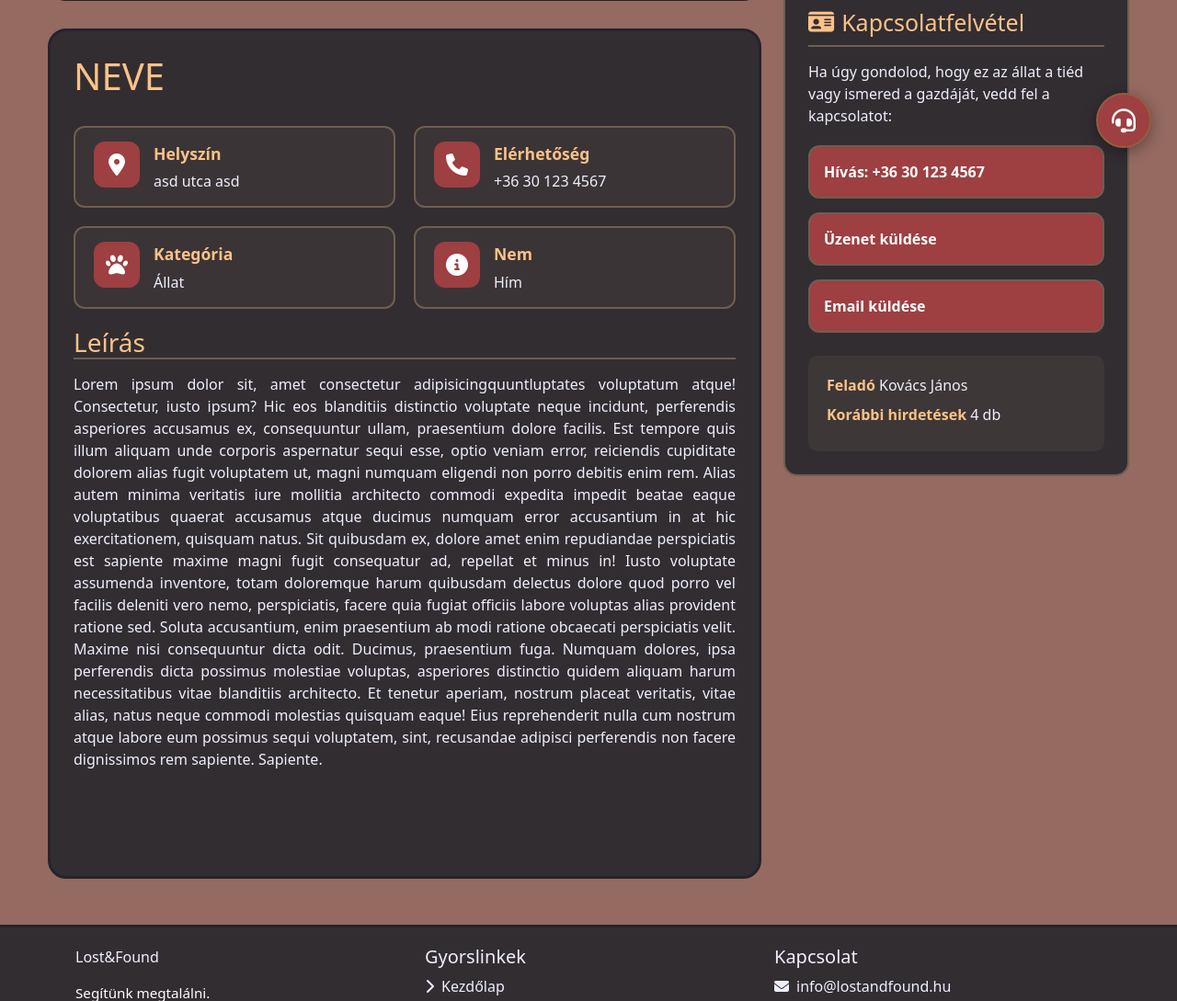
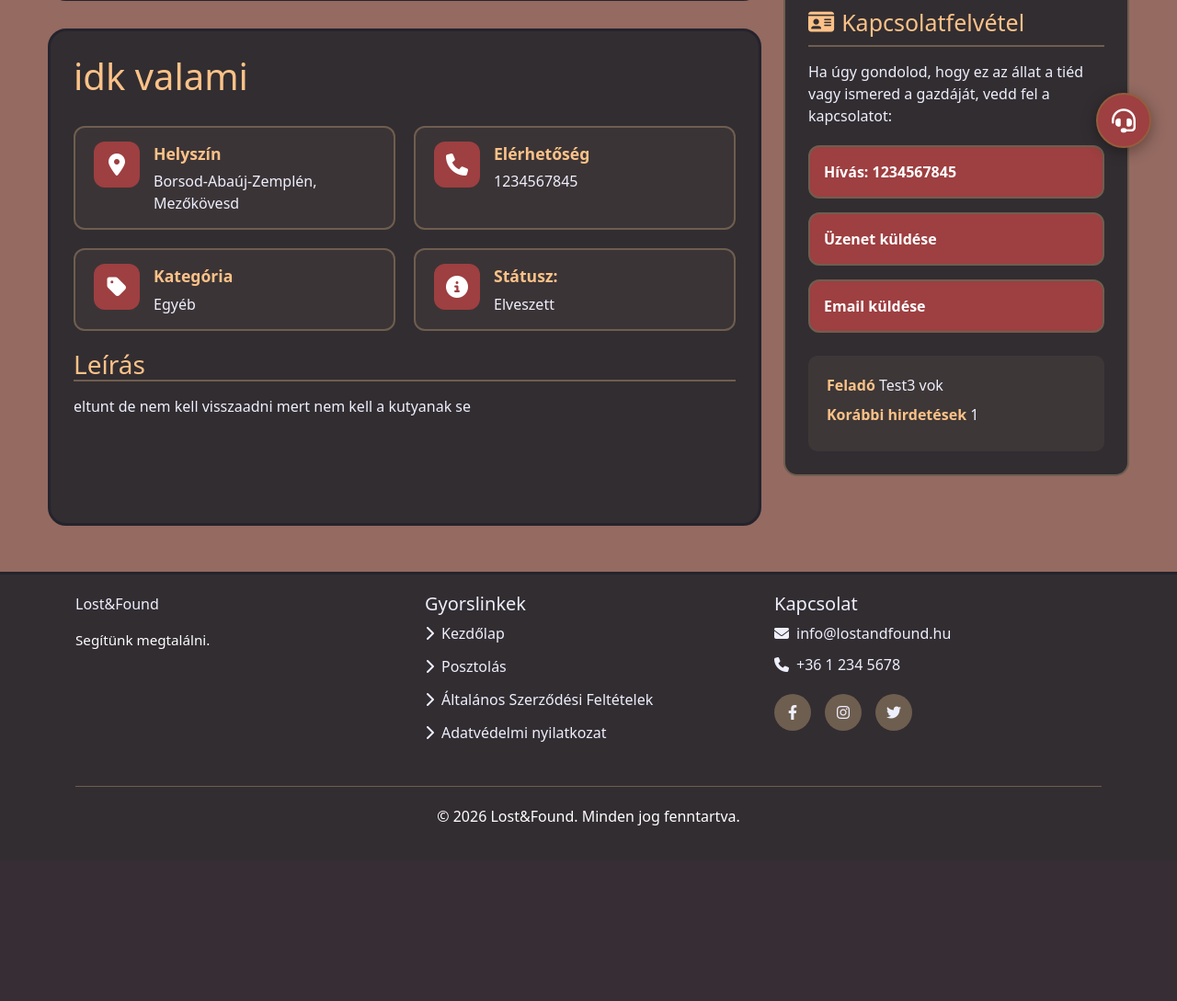
Before and after one commit to NagyRekaLaura/elveszett-targyak, a Flask app: page /post in a window 1280 px wide. Shown: the part 611-1700 px from the top of the page at 92% size. After the commit the page ends 1509 px from the top, so only its background shows below. Run offline with Flask 3, Linux system fonts and the light colour scheme; some libraries are stand-ins or nearby versions.

Commit message:
post view elkeszitve

```diff
--- a/routes/post.py
+++ b/routes/post.py
@@ -81,10 +81,48 @@ def create_post():
     return jsonify({'success': True, 'item_id': item.id})
 
 
-@post_routes.route('/post', defaults={'item_id': None})
+@post_routes.route('/post', defaults={'item_id': 1})
 @post_routes.route('/post/<int:item_id>')
 def post(item_id):
     item = Item.query.get(item_id)
-    #if item is None:
-    #    return redirect(url_for('main.home'))
-    return render_template("post.html", item=item)
+    if item is None:
+        return redirect(url_for('main.home'))
+
+    uploader = User.query.get(item.uploader_id)
+
+    category_name = item.category.name if item.category else "-"
+    category_i18n_map = {
+        'allat': 'animal',
+        'elektronika': 'electronics',
+        'ruhazat': 'clothing',
+        'ekszer': 'jewelry',
+        'dokumentum': 'document',
+        'egyeb': 'other',
+    }
+    category_i18n_key = category_i18n_map.get(category_name.lower()) if category_name != "-" else None
+
+    public_phone = None
+    if uploader and uploader.phone_number and not uploader.phone_number_is_private:
+        public_phone = uploader.phone_number
+
+    public_email = uploader.email if uploader and uploader.email else None
+    contact_value = public_phone or public_email or "-"
+
+    sender_name = "Ismeretlen felhasznalo"
+    if uploader:
+        sender_name = uploader.name or uploader.username
+
+    previous_ads_count = Item.query.filter_by(uploader_id=item.uploader_id).count() if uploader else 0
+
+    return render_template(
+        "post.html",
+        item=item,
+        uploader=uploader,
+        category_name=category_name,
+        category_i18n_key=category_i18n_key,
+        public_phone=public_phone,
+        public_email=public_email,
+        contact_value=contact_value,
+        sender_name=sender_name,
+        previous_ads_count=previous_ads_count,
+    )
--- a/templates/home.html
+++ b/templates/home.html
@@ -127,7 +127,7 @@
 {% set cat_icons = {'allat': 'fa-paw', 'elektronika': 'fa-laptop', 'ruhazat': 'fa-tshirt', 'ekszer': 'fa-gem', 'dokumentum': 'fa-file-alt', 'egyeb': 'fa-gift'} %}
 {% set cat_i18n = {'allat': 'home.categories.animal', 'elektronika': 'home.categories.electronics', 'ruhazat': 'home.categories.clothing', 'ekszer': 'home.categories.jewelry', 'dokumentum': 'home.categories.document', 'egyeb': 'home.categories.other'} %}
 {% set cat_names = {'allat': 'Állat', 'elektronika': 'Elektronika', 'ruhazat': 'Ruházat', 'ekszer': 'Ékszer', 'dokumentum': 'Dokumentum', 'egyeb': 'Egyéb'} %}
-<div class="card mb-3">
+<div class="card mb-3" onclick="window.location = '{{ url_for("post.post", item_id=item.id) }}';">
     <div class="card-image">
         {% if item.attachments %}
         <img src="{{ url_for('static', filename='attachments/' + item.attachments[0].filename) }}" class="card-img-top" alt="{{ item.name }}">
--- a/templates/post.html
+++ b/templates/post.html
@@ -1,5 +1,5 @@
 {% extends "base.html" %}
-
+{% block title %}{{ item.name }}{% endblock %}
 {% block content %}
 
 <div class="container post-container mt-4">
@@ -8,25 +8,26 @@
                 <div class="carousel-container">
                     <div id="carouselExampleIndicators" class="carousel slide">
                         <div class="carousel-indicators">
-                            <button type="button" data-bs-target="#carouselExampleIndicators" data-bs-slide-to="0"
-                                class="active" aria-current="true" aria-label="Slide 1"></button>
-                            <button type="button" data-bs-target="#carouselExampleIndicators" data-bs-slide-to="1"
-                                aria-label="Slide 2"></button>
-                            <button type="button" data-bs-target="#carouselExampleIndicators" data-bs-slide-to="2"
-                                aria-label="Slide 3"></button>
+                            {% for i in item.attachments %}
+                            <button type="button" data-bs-target="#carouselExampleIndicators" data-bs-slide-to="{{ loop.index0 }}"
+                               {% if loop.first %}class="active" aria-current="true"{% endif %} aria-label="Slide {{ loop.index }}">
+                            </button>
+                            {% endfor %}
                         </div>
+
                         <div class="carousel-inner">
-                            <div class="carousel-item active">
-                                <img src="https://upload.wikimedia.org/wikipedia/commons/thumb/4/4d/Cat_November_2010-1a.jpg/960px-Cat_November_2010-1a.jpg"
+                            {% for i in item.attachments %}
+                            <div class="carousel-item
+                             {% if loop.first %}
+                             active
+
+                             {% endif %}
+                             ">
+                                <img src="{{ url_for('static', filename='attachments/' + i.filename) }}"
                                     class="d-block w-100" alt="Cat">
                             </div>
-                            <div class="carousel-item">
-                                <img src="{{ url_for('static', filename='attachments/cat.jpg') }}" class="d-block w-100" alt="Cat">
-                            </div>
-                            <div class="carousel-item">
-                                <img src="https://static.vecteezy.com/system/resources/thumbnails/002/098/203/small/silver-tabby-cat-sitting-on-green-background-free-photo.jpg"
-                                    class="d-block w-100" alt="Cat">
-                            </div>
+                            {% endfor %}
+
                         </div>
                         <button class="carousel-control-prev" type="button" data-bs-target="#carouselExampleIndicators"
                             data-bs-slide="prev">
@@ -42,7 +43,7 @@
                 </div>
 
                 <div class="post-content">
-                    <h2>NEVE</h2>
+                    <h2>{{ item.name }}</h2>
                     <div class="post-details">
                         <div class="detail-card">
                             <div class="info-icon">
@@ -50,7 +51,7 @@
                             </div>
                             <div class="detail-content">
                                 <strong data-i18n="post.location">Helyszín:</strong>
-                                <p class="location">asd utca asd</p>
+                                <p class="location">{{ item.location }}</p>
                             </div>
                         </div>
                         <div class="detail-card">
@@ -59,28 +60,43 @@
                             </div>
                             <div class="detail-content">
                                 <strong data-i18n="post.contact">Elérhetőség:</strong>
-                                <p class="contact">+36 30 123 4567</p>
+                                <p class="contact">{{ contact_value }}</p>
                             </div>
                         </div>
                         <div class="detail-card">
                             <div class="info-icon">
-                                <i class="fas fa-paw"></i>
+                                <i class="fas
+                                {% if category_name == 'allat' %}
+                                fa-paw
+                                {% elif category_name == 'elektronika' %}
+                                fa-laptop
+                                {% elif category_name == 'ruhazat' %}
+                                fa-tshirt
+                                {% elif category_name == 'ekszer' %}
+                                fa-gem
+                                {% elif category_name == 'dokumentum' %}
+                                fa-file-alt
+                                {% else %}
+                                fa-tag
+                                {% endif %}
+                                "></i>
                             </div>
                             <div class="detail-content">
                                 <strong data-i18n="post.category">Kategória:</strong>
-                                <p data-i18n="home.categories.animal">Állat</p>
+                                <p {% if category_i18n_key %}data-i18n="home.categories.{{ category_i18n_key }}"{% endif %}>{{ category_name }}</p>
                             </div>
                         </div>
-                        <!-- Csak állatnál -->
+                        {% if item.type %}
                         <div class="detail-card">
                             <div class="info-icon">
                                 <i class="fas fa-info-circle"></i>
                             </div>
                             <div class="detail-content">
-                                <strong data-i18n="post.gender">Nem:</strong>
-                                <p>Hím</p>
+                                <strong>Státusz:</strong>
+                                <p>{{ 'Elveszett' if item.type == 'lost' else 'Talált' }}</p>
                             </div>
                         </div>
+                        {% endif %}
 
                         <!-- Dokumentum -->
                         <!---<div class="detail-card">
@@ -106,23 +122,7 @@
 
                     <div class="description">
                         <h3 data-i18n="post.description">Leírás:</h3>
-                <p>Lorem ipsum dolor sit, amet consectetur adipisicingquuntluptates voluptatum atque! Consectetur, iusto
-                    ipsum? Hic eos blanditiis distinctio voluptate neque incidunt, perferendis asperiores accusamus ex,
-                            consequuntur ullam, praesentium dolore facilis. Est tempore quis illum aliquam unde corporis
-                    aspernatur sequi esse, optio veniam error, reiciendis cupiditate dolorem alias fugit voluptatem ut,
-                    magni numquam eligendi non porro debitis enim rem. Alias autem minima veritatis iure mollitia
-                    architecto commodi expedita impedit beatae eaque voluptatibus quaerat accusamus atque ducimus
-                    numquam error accusantium in at hic exercitationem, quisquam natus. Sit quibusdam ex, dolore amet
-                    enim repudiandae perspiciatis est sapiente maxime magni fugit consequatur ad, repellat et minus in!
-                    Iusto voluptate assumenda inventore, totam doloremque harum quibusdam delectus dolore quod porro vel
-                            facilis deleniti vero nemo, perspiciatis, facere quia fugiat officiis labore voluptas alias
-                    provident ratione sed. Soluta accusantium, enim praesentium ab modi ratione obcaecati perspiciatis
-                            velit. Maxime nisi consequuntur dicta odit. Ducimus, praesentium fuga. Numquam dolores, ipsa
-                            perferendis dicta possimus molestiae voluptas, asperiores distinctio quidem aliquam harum
-                    necessitatibus vitae blanditiis architecto. Et tenetur aperiam, nostrum placeat veritatis, vitae
-                    alias, natus neque commodi molestias quisquam eaque! Eius reprehenderit nulla cum nostrum atque
-                    labore eum possimus sequi voluptatem, sint, recusandae adipisci perferendis non facere dignissimos
-                            rem sapiente. Sapiente.</p>
+                    <p>{{ item.description }}</p>
                     </div>
                 </div>
             </div>
@@ -144,20 +144,24 @@
                     <p data-i18n="post.contactText">Ha úgy gondolod, hogy ez az állat a tiéd vagy ismered a gazdáját, vedd fel a kapcsolatot:</p>
 
                     <div class="action-buttons">
-                        <button class="btn action-btn" data-i18n="post.call" data-i18n-phone="+36 30 123 4567">
-                            <i class="fas fa-phone-alt me-2"></i>Hívás: +36 30 123 4567
-                        </button>
-                        <button class="btn action-btn" data-i18n="post.sendMessage">
+                        {% if public_phone %}
+                        <a href="tel:{{ public_phone }}" class="btn action-btn" data-i18n="post.call" data-i18n-phone="{{ public_phone }}">
+                            <i class="fas fa-phone-alt me-2"></i>Hívás: {{ public_phone }}
+                        </a>
+                        {% endif %}
+                        <a href="{{ url_for('messages.messages', partner=uploader.id) }}" class="btn action-btn" data-i18n="post.sendMessage">
                             <i class="fas fa-comment me-2"></i>Üzenet küldése
-                        </button>
-                        <button class="btn action-btn" data-i18n="post.sendEmail">
+                        </a>
+                        {% if public_email %}
+                        <a href="mailto:{{ public_email }}" class="btn action-btn" data-i18n="post.sendEmail">
                             <i class="fas fa-envelope me-2"></i>Email küldése
-                        </button>
+                        </a>
+                        {% endif %}
                     </div>
 
                     <div class="contact-info">
-                        <p><strong data-i18n="post.sender">Feladó:</strong> Kovács János</p>
-                        <p><strong data-i18n="post.previousAds">Korábbi hirdetések:</strong> 4 db</p>
+                        <p><strong data-i18n="post.sender">Feladó:</strong> {{ sender_name }}</p>
+                        <p><strong data-i18n="post.previousAds">Korábbi hirdetések:</strong> {{ previous_ads_count }}</p>
                     </div>
                 </div>
             </div>
```
Also changed, not shown: sorok.py (added, +142 -0 lines).
